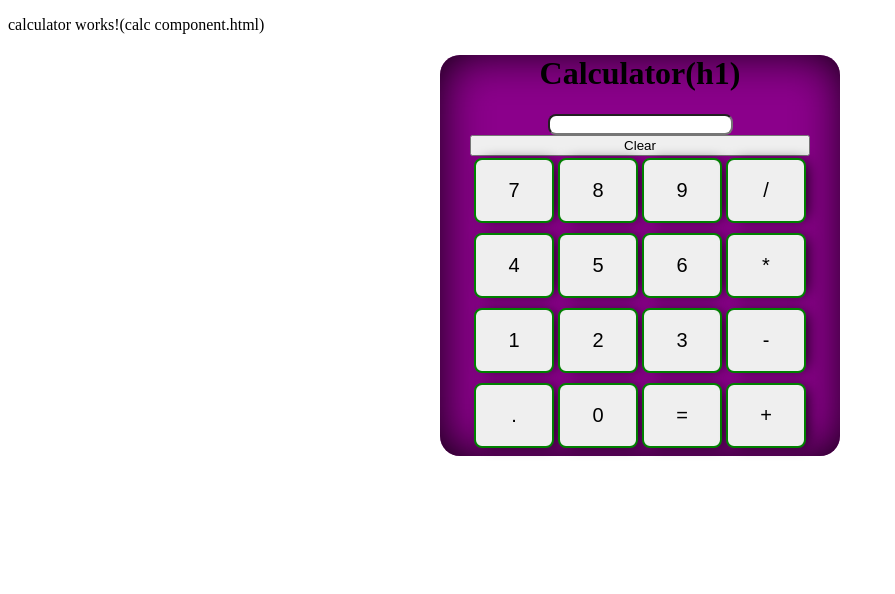
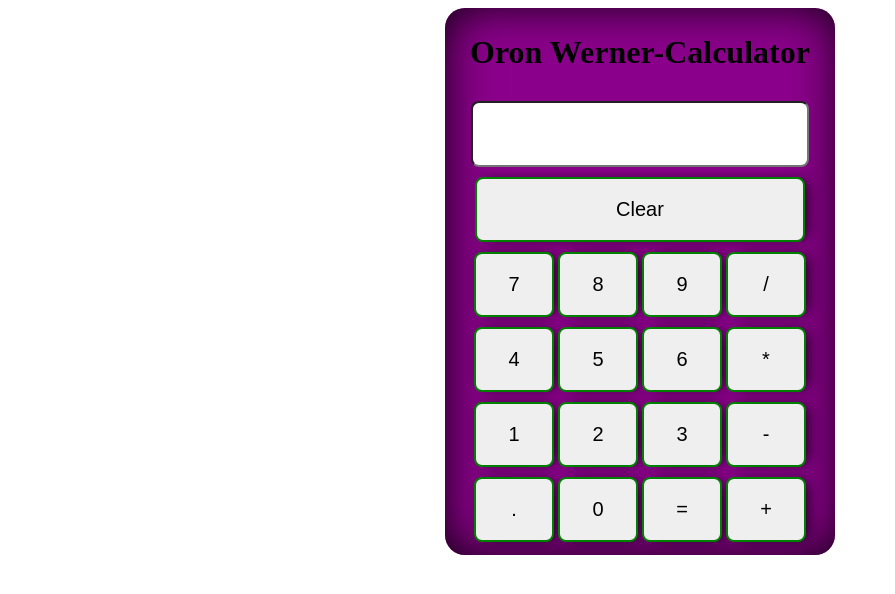
Before and after one commit to OronW/calculator-app, an Angular app: page / in a window 1280 px wide. Shown: the top 594 px of the page, without its empty margins (0-895 px from the left). Built offline with nearby package versions, Linux system fonts and the light colour scheme.

Commit message:
Fixed "clear" button & result. Added padding to header

```diff
--- a/src/app/calculator/calculator.component.html
+++ b/src/app/calculator/calculator.component.html
@@ -1,13 +1,13 @@
-<p>calculator works!(calc component.html)</p>
 <div class ="calculator">
-  <h1>Calculator(h1)</h1>
+  <h1>Oron Werner-Calculator</h1>
   <div>
     <input class="result" type="text" readonly>
   </div>
   <div>
-    <button class="clearButton" *ngFor="let wideButton of clearBtn">
-      {{ wideButton }}
+    <button class="clearButton" *ngFor="let longButton of clearBtn">
+      {{ longButton }}
     </button>
+
     <button class="numpad" *ngFor="let button of numpadNumbers">
       {{ button }}
     </button>
--- a/src/app/calculator/calculator.component.sass
+++ b/src/app/calculator/calculator.component.sass
@@ -1,12 +1,12 @@
-.result
-  border-radius: 8px
-
+.h2
+  color: antiquewhite
 
 .calculator
+  padding: 5px
   background-color: darkmagenta
   position: relative             // to center component
   margin: auto auto auto         // to center component
-  width: 400px                   // width of calculator
+  width: 380px                   // width of calculator
   text-align: center             // center all the text inside the calculator
   border-color: blue
   border-radius: 20px            // "roundness" of edges
@@ -17,16 +17,24 @@
   width: 80px
   height: 65px
   font-size: 20px
-  border: 2px solid
-  border-color: green
+  border: 2px solid green   // combine border + border-color
   margin: 2px 2px 8px 2px
   transition-duration: 0.4s
   box-shadow: 5px 0px 15px -5px
 
 .clearButton
-  width: 340px
+  width: 330px
+  border-radius: 8px
+  height: 65px
+  font-size: 20px
+  border: 2px solid green   // combine border + border-color
+  margin: 2px 2px 8px 2px
+  transition-duration: 0.4s
+  box-shadow: 5px 0px 15px -5px
 
-.input
-  width: 350px
+.result
+  width: 330px
   height: 60px
   text-align: right
+  border-radius: 8px
+  margin: 8px
```
